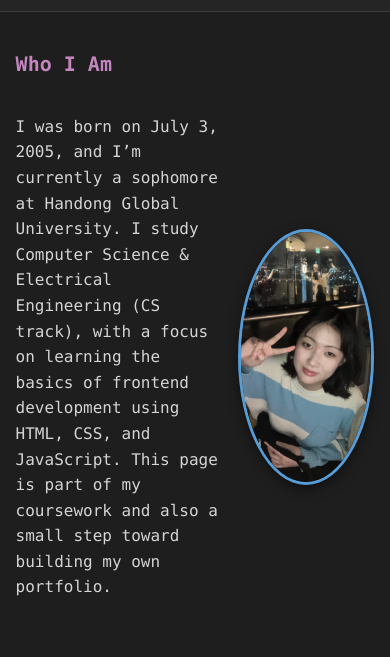
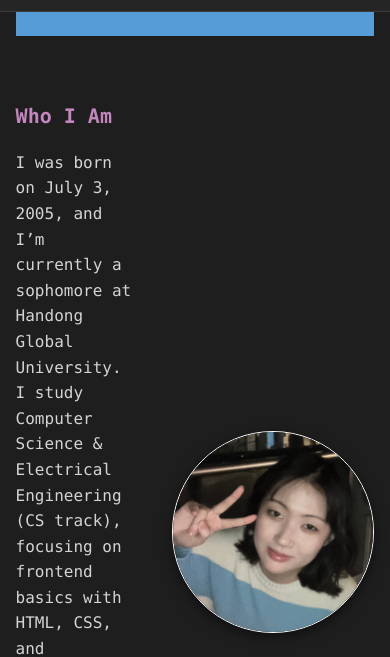
Before and after one commit to jyeon573/2025_OSS_HW1, a plain HTML site: page index.html in a window 390 px wide. Shown: the part 94-751 px from the top of the page. Drawn offline with Linux system fonts and the light colour scheme.

Commit message:
was not able to push

```diff
--- a/index.html
+++ b/index.html
@@ -14,9 +14,7 @@
             --text: #d4d4d4;
             --muted: #a0a0a0;
             --brand: #569cd6;
-            /* blue */
             --brand-2: #c586c0;
-            /* pink */
             --accent-green: #6a9955;
             --border: #3c3c3c;
             --shadow: 0 4px 12px rgba(0, 0, 0, .5);
@@ -114,11 +112,7 @@
         }
 
         .hero {
-            display: grid;
-            grid-template-columns: 1.2fr .8fr;
-            gap: 28px;
-            align-items: center;
-            padding: 120px 0 56px;
+            padding: 80px 0 40px;
             position: relative;
         }
 
@@ -157,20 +151,23 @@
             display: flex;
             align-items: center;
             justify-content: space-between;
-            /* 간격 넓힘 */
             gap: 20px;
         }
 
+        .about>div {
+            flex: 1;
+        }
+
         .avatar {
-            width: 1900px;
-            height: 250px;
+            width: 120px;
+            height: 120px;
             border-radius: 50%;
             object-fit: cover;
-            border: 3px solid var(--brand);
+            border: 2px solid var(--brand);
             box-shadow: var(--shadow);
+            margin-left: auto;
+            flex: 0 0 auto;
         }
-
-
 
         section {
             padding: 28px 0 8px;
@@ -239,9 +236,31 @@
         }
 
         @media (max-width: 860px) {
-            .hero {
-                grid-template-columns: 1fr;
+            .about {
+                display: flex;
+                align-items: center;
+                justify-content: space-between;
+                gap: 20px;
             }
+
+            .about>div {
+                flex: 1;
+                /* 텍스트는 가변 */
+            }
+
+            .avatar {
+                width: 200px;
+                height: 200px;
+                border-radius: 50%;
+                object-fit: cover;
+                border: 1px solid white;
+                box-shadow: var(--shadow);
+                margin-left: 20px;
+                /* 글과 간격 */
+                flex: 0 0 auto;
+                /* 크기 고정 */
+            }
+
 
             .card {
                 grid-column: span 12;
@@ -267,22 +286,21 @@
     </header>
 
     <main class="container">
-        <section id="intro">
+        <section id="intro" class="hero">
             <h2 class="section-title">Who I Am</h2>
             <div class="about">
-                <!-- Intro text -->
+                <!-- Intro text 왼쪽 -->
                 <div>
                     <p>I was born on July 3, 2005, and I’m currently a sophomore at Handong Global University.
-                        I study Computer Science & Electrical Engineering (CS track), with a focus on learning the
-                        basics of frontend development using HTML, CSS, and JavaScript.
-                        This page is part of my coursework and also a small step toward building my own portfolio.</p>
+                        I study Computer Science & Electrical Engineering (CS track), focusing on frontend basics with
+                        HTML, CSS,
+                        and JavaScript.
+                        This page is part of my coursework and also a small step toward building my portfolio.</p>
                 </div>
-                <!-- Profile image -->
+                <!-- Profile image 오른쪽 -->
                 <img class="avatar" src="profile_pic.jpg" alt="Photo of Dayeon Jung" />
             </div>
         </section>
-
-
 
 
         <section id="course">
@@ -342,7 +360,6 @@
             </div>
         </section>
 
-
         <section id="projects">
             <h2 class="section-title">Stuff I Built</h2>
             <div class="grid">
@@ -359,10 +376,10 @@
                     <p><a class="btn" href="style1.html">Open</a></p>
                 </article>
                 <article class="card">
-                    <h3>style4.html</h3>
+                    <h3>style2.html</h3>
                     <p>A second theme experiment with different typography and layout.</p>
                     <div class="tags"><span class="tag">CSS</span></div>
-                    <p><a class="btn" href="style4.html">Open</a></p>
+                    <p><a class="btn" href="style2.html">Open</a></p>
                 </article>
                 <article class="card">
                     <h3>example.html</h3>
```
Also changed, not shown: nostyle.html (+0 -2 lines), style1.html (+1 -5 lines), style2.html (renamed from style4.html, +0 -4 lines).
